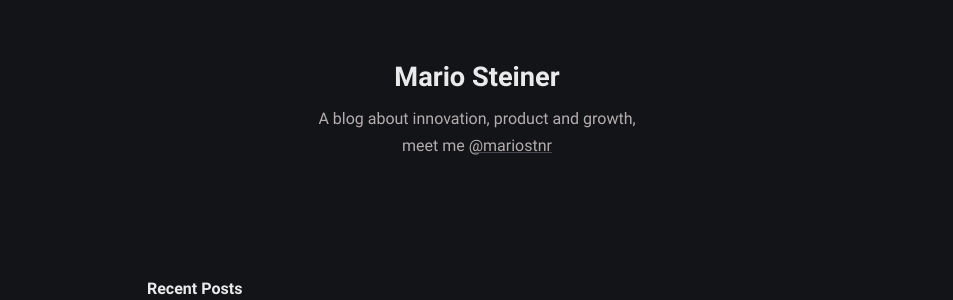
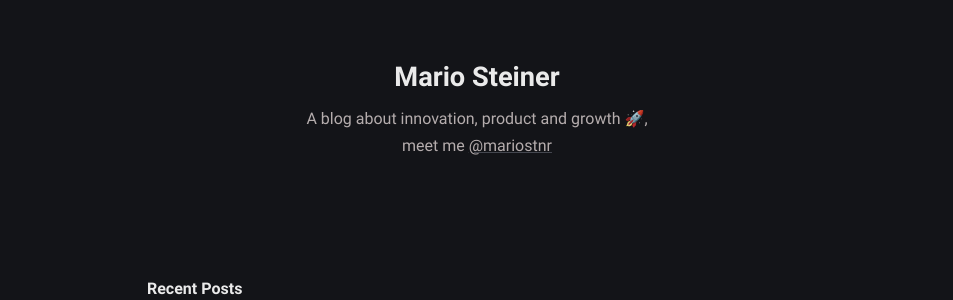
Before and after one commit to mariostnr/website, a Jekyll site: the page built from index.md, in a window 1280 px wide. Shown: the part 155-455 px from the top of the page, without its empty margins (163-1116 px from the left). Built offline with Jekyll 4.4.1, drawn with Linux system fonts in a browser that asks for light colours.

```diff
--- a/_config.yml
+++ b/_config.yml
@@ -12,7 +12,7 @@ mode: dark # default theme "dark" | "light"
 author:
   name: Mario Steiner # author name
   bio: >- # tell to the world
-    A blog about innovation, product and growth, <br> meet me <a href="https://twitter.com/mariostnr" target="_blank" rel="noopener">@mariostnr</a>
+    A blog about innovation, product and growth 🚀, <br> meet me <a href="https://twitter.com/mariostnr" target="_blank" rel="noopener">@mariostnr</a>
   #username: username # author username
   github: github_username
   twitter: twitter_username
```
